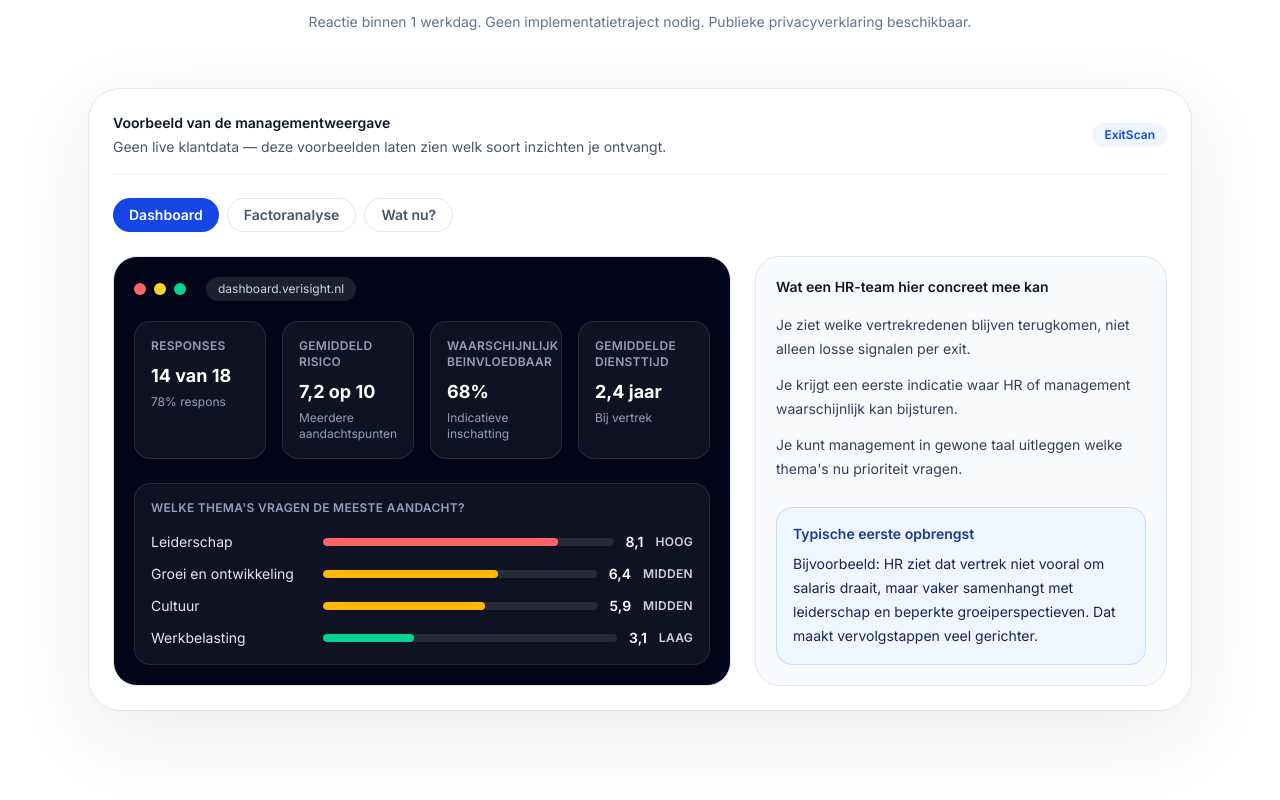
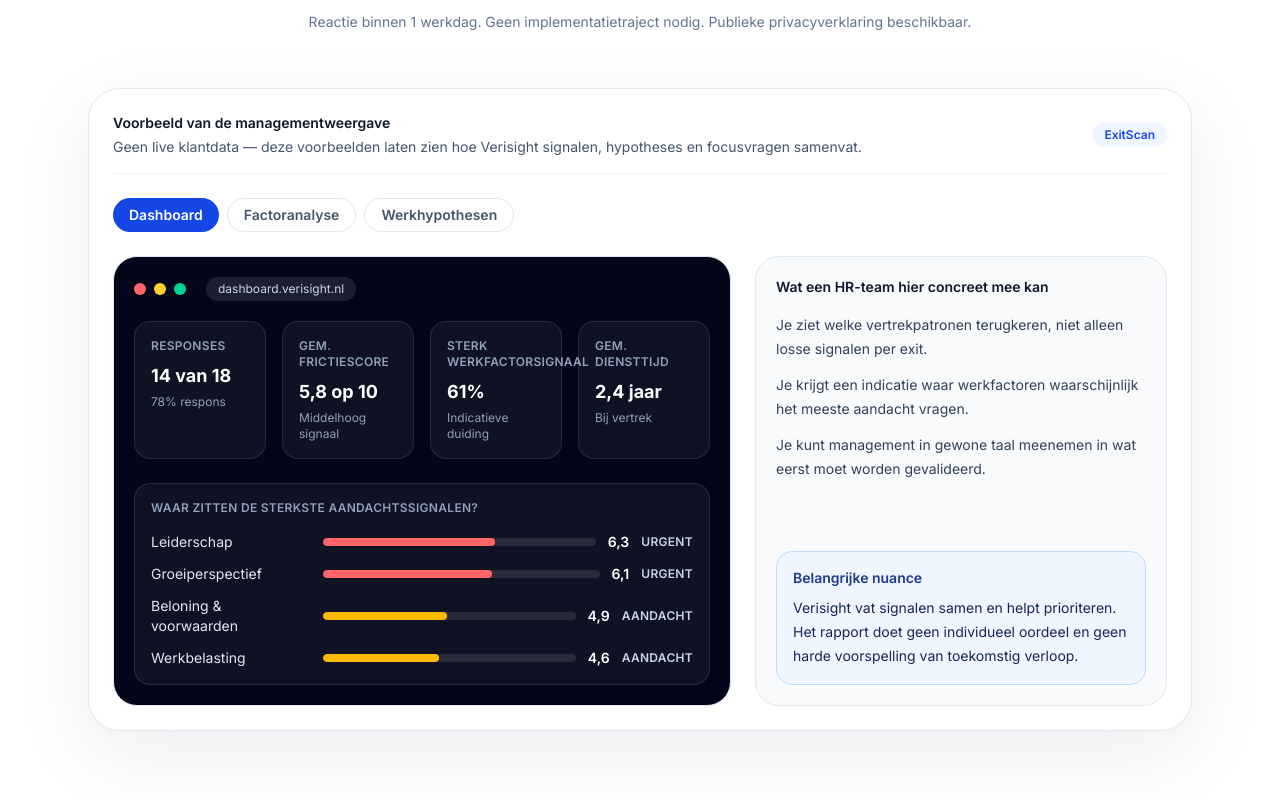
Before and after one commit to larshengel08-lang/VerisightSaaS, a Next.js app in the folder frontend/: page / in a window 1280 px wide. Shown: the part 1020-1820 px from the top of the page. Built offline with nearby package versions, Linux system fonts and the light colour scheme.

Commit message:
Align marketing preview with report methodology

```diff
--- a/frontend/app/page.tsx
+++ b/frontend/app/page.tsx
@@ -161,7 +161,7 @@ export default function LandingPage() {
               <div className="flex items-center justify-between gap-3 border-b border-slate-100 pb-4">
                 <div>
                   <p className="text-sm font-semibold text-slate-900">Voorbeeld van de managementweergave</p>
-                  <p className="mt-1 text-sm text-slate-600">Geen live klantdata — deze voorbeelden laten zien welk soort inzichten je ontvangt.</p>
+                  <p className="mt-1 text-sm text-slate-600">Geen live klantdata — deze voorbeelden laten zien hoe Verisight signalen, hypotheses en focusvragen samenvat.</p>
                 </div>
                 <span className="rounded-full bg-blue-50 px-3 py-1 text-xs font-semibold text-blue-700">ExitScan</span>
               </div>
@@ -208,7 +208,7 @@ export default function LandingPage() {
           </div>
           <div className="mt-8 rounded-3xl border border-blue-200 bg-blue-50 p-8">
             <p className="text-sm font-semibold uppercase tracking-wide text-blue-900">Waarom de businesscase vaak snel klopt</p>
-            <p className="mt-3 max-w-4xl text-base leading-8 text-blue-950">Stel: een organisatie met 300 medewerkers heeft jaarlijks 30 exits. Als vervanging, inwerken en productiviteitsverlies per vertrek al snel enkele duizenden euro&apos;s kosten, hoeft je maar beperkt beter te begrijpen waar uitstroom beinvloedbaar is om de trajectprijs terug te verdienen.</p>
+            <p className="mt-3 max-w-4xl text-base leading-8 text-blue-950">Stel: een organisatie met 300 medewerkers heeft jaarlijks 30 exits. Als vervanging, inwerken en productiviteitsverlies per vertrek al snel enkele duizenden euro&apos;s kosten, hoeft je maar beperkt beter te begrijpen waar werkfactoren waarschijnlijk meespelen om de trajectprijs terug te verdienen.</p>
             <p className="mt-3 max-w-4xl text-sm leading-7 text-blue-900">Verisight verkoopt geen garantie op minder verloop, maar wel een snellere en stevigere basis om gerichter te beslissen waar je moet ingrijpen.</p>
           </div>
         </section>
--- a/frontend/components/marketing/preview-slider.tsx
+++ b/frontend/components/marketing/preview-slider.tsx
@@ -2,9 +2,7 @@
 
 import { useState } from 'react'
 
-const SLIDES = ['Dashboard', 'Factoranalyse', 'Wat nu?'] as const
-
-// ── Slide 1: Management dashboard ───────────────────────────────────────────
+const SLIDES = ['Dashboard', 'Factoranalyse', 'Werkhypothesen'] as const
 
 function DashboardSlide() {
   return (
@@ -19,9 +17,9 @@ function DashboardSlide() {
         <div className="grid gap-4 sm:grid-cols-4">
           {[
             ['Responses', '14 van 18', '78% respons'],
-            ['Gemiddeld risico', '7,2 op 10', 'Meerdere aandachtspunten'],
-            ['Waarschijnlijk beinvloedbaar', '68%', 'Indicatieve inschatting'],
-            ['Gemiddelde diensttijd', '2,4 jaar', 'Bij vertrek'],
+            ['Gem. frictiescore', '5,8 op 10', 'Middelhoog signaal'],
+            ['Sterk werkfactorsignaal', '61%', 'Indicatieve duiding'],
+            ['Gem. diensttijd', '2,4 jaar', 'Bij vertrek'],
           ].map(([label, value, detail]) => (
             <div key={label} className="rounded-2xl border border-white/10 bg-white/5 p-4">
               <p className="text-xs font-semibold uppercase tracking-wide text-slate-400">{label}</p>
@@ -31,13 +29,13 @@ function DashboardSlide() {
           ))}
         </div>
         <div className="mt-6 rounded-2xl border border-white/10 bg-white/5 p-4">
-          <p className="text-xs font-semibold uppercase tracking-wide text-slate-400">Welke thema&apos;s vragen de meeste aandacht?</p>
+          <p className="text-xs font-semibold uppercase tracking-wide text-slate-400">Waar zitten de sterkste aandachtssignalen?</p>
           <div className="mt-4 space-y-3">
             {[
-              ['Leiderschap', '8,1', 'Hoog', '81%', 'bg-red-400'],
-              ['Groei en ontwikkeling', '6,4', 'Midden', '64%', 'bg-amber-400'],
-              ['Cultuur', '5,9', 'Midden', '59%', 'bg-amber-400'],
-              ['Werkbelasting', '3,1', 'Laag', '31%', 'bg-emerald-400'],
+              ['Leiderschap', '6,3', 'Urgent', '63%', 'bg-red-400'],
+              ['Groeiperspectief', '6,1', 'Urgent', '61%', 'bg-red-400'],
+              ['Beloning & voorwaarden', '4,9', 'Aandacht', '49%', 'bg-amber-400'],
+              ['Werkbelasting', '4,6', 'Aandacht', '46%', 'bg-amber-400'],
             ].map(([label, value, band, width, color]) => (
               <div key={label} className="grid grid-cols-[minmax(0,10rem)_1fr_auto_auto] items-center gap-3">
                 <span className="text-sm text-slate-200">{label}</span>
@@ -55,15 +53,15 @@ function DashboardSlide() {
         <div>
           <p className="text-sm font-semibold text-slate-900">Wat een HR-team hier concreet mee kan</p>
           <ul className="mt-4 space-y-3 text-sm leading-6 text-slate-700">
-            <li>Je ziet welke vertrekredenen blijven terugkomen, niet alleen losse signalen per exit.</li>
-            <li>Je krijgt een eerste indicatie waar HR of management waarschijnlijk kan bijsturen.</li>
-            <li>Je kunt management in gewone taal uitleggen welke thema&apos;s nu prioriteit vragen.</li>
+            <li>Je ziet welke vertrekpatronen terugkeren, niet alleen losse signalen per exit.</li>
+            <li>Je krijgt een indicatie waar werkfactoren waarschijnlijk het meeste aandacht vragen.</li>
+            <li>Je kunt management in gewone taal meenemen in wat eerst moet worden gevalideerd.</li>
           </ul>
         </div>
         <div className="rounded-2xl border border-blue-200 bg-blue-50 p-4">
-          <p className="text-sm font-semibold text-blue-900">Typische eerste opbrengst</p>
+          <p className="text-sm font-semibold text-blue-900">Belangrijke nuance</p>
           <p className="mt-2 text-sm leading-6 text-blue-950">
-            Bijvoorbeeld: HR ziet dat vertrek niet vooral om salaris draait, maar vaker samenhangt met leiderschap en beperkte groeiperspectieven. Dat maakt vervolgstappen veel gerichter.
+            Verisight vat signalen samen en helpt prioriteren. Het rapport doet geen individueel oordeel en geen harde voorspelling van toekomstig verloop.
           </p>
         </div>
       </div>
@@ -71,124 +69,107 @@ function DashboardSlide() {
   )
 }
 
-// ── Slide 2: Factoranalyse ───────────────────────────────────────────────────
-
 const FACTORS = [
-  { label: 'Leiderschap',          score: 8.1, band: 'URGENT',   color: 'bg-red-500',     text: 'text-red-700',     border: 'border-red-200',     bg: 'bg-red-50'     },
-  { label: 'Groei & ontwikkeling', score: 6.4, band: 'AANDACHT', color: 'bg-amber-400',   text: 'text-amber-700',   border: 'border-amber-200',   bg: 'bg-amber-50'   },
-  { label: 'Cultuur',              score: 5.9, band: 'AANDACHT', color: 'bg-amber-400',   text: 'text-amber-700',   border: 'border-amber-200',   bg: 'bg-amber-50'   },
-  { label: 'Compensatie',          score: 4.2, band: 'NEUTRAAL', color: 'bg-blue-400',    text: 'text-blue-700',    border: 'border-blue-200',    bg: 'bg-blue-50'    },
-  { label: 'Werkbelasting',        score: 3.1, band: 'STERK',    color: 'bg-emerald-500', text: 'text-emerald-700', border: 'border-emerald-200', bg: 'bg-emerald-50' },
-  { label: 'Rolhelderheid',        score: 4.6, band: 'NEUTRAAL', color: 'bg-blue-400',    text: 'text-blue-700',    border: 'border-blue-200',    bg: 'bg-blue-50'    },
+  { label: 'Leiderschap', score: 4.7, signal: 6.3, band: 'URGENT', color: 'bg-red-500', text: 'text-red-700', border: 'border-red-200', bg: 'bg-red-50' },
+  { label: 'Groeiperspectief', score: 4.9, signal: 6.1, band: 'URGENT', color: 'bg-red-500', text: 'text-red-700', border: 'border-red-200', bg: 'bg-red-50' },
+  { label: 'Psychologische veiligheid', score: 5.6, signal: 5.4, band: 'AANDACHT', color: 'bg-amber-400', text: 'text-amber-700', border: 'border-amber-200', bg: 'bg-amber-50' },
+  { label: 'Beloning & voorwaarden', score: 6.1, signal: 4.9, band: 'AANDACHT', color: 'bg-amber-400', text: 'text-amber-700', border: 'border-amber-200', bg: 'bg-amber-50' },
+  { label: 'Werkbelasting', score: 6.4, signal: 4.6, band: 'AANDACHT', color: 'bg-amber-400', text: 'text-amber-700', border: 'border-amber-200', bg: 'bg-amber-50' },
+  { label: 'Rolhelderheid', score: 7.1, signal: 3.9, band: 'OK', color: 'bg-emerald-500', text: 'text-emerald-700', border: 'border-emerald-200', bg: 'bg-emerald-50' },
 ] as const
 
 function FactorSlide() {
   return (
     <div className="space-y-4">
       <div className="rounded-2xl border border-slate-100 bg-slate-50 px-5 py-3">
-        <p className="text-xs font-semibold uppercase tracking-[0.2em] text-slate-500">Uit het managementrapport — Organisatiefactoren</p>
-        <p className="mt-1 text-sm text-slate-700">Scores op schaal 1–10. Een hogere score wijst op een sterkere bijdrage aan vertrekrisico.</p>
+        <p className="text-xs font-semibold uppercase tracking-[0.2em] text-slate-500">Uit het managementrapport - Organisatiefactoren</p>
+        <p className="mt-1 text-sm text-slate-700">
+          Per factor zie je de ervaren belevingsscore en de signaalwaarde. Die signaalwaarde helpt bepalen waar een gesprek of verdieping het meeste oplevert.
+        </p>
       </div>
       <div className="grid gap-3 sm:grid-cols-2 lg:grid-cols-3">
-        {FACTORS.map(({ label, score, band, color, text, border, bg }) => (
+        {FACTORS.map(({ label, score, signal, band, color, text, border, bg }) => (
           <div key={label} className={`rounded-2xl border p-4 ${border} ${bg}`}>
             <div className="flex items-center justify-between">
               <p className="text-sm font-semibold text-slate-900">{label}</p>
               <span className={`rounded-full px-2.5 py-0.5 text-xs font-bold ${text} border ${border}`}>{band}</span>
             </div>
-            <div className="mt-3 flex items-end gap-3">
-              <span className="text-3xl font-bold text-slate-950">{score}</span>
-              <div className="mb-1 flex-1">
-                <div className="h-2 w-full overflow-hidden rounded-full bg-white/60">
-                  <div className={`h-full rounded-full ${color}`} style={{ width: `${score * 10}%` }} />
-                </div>
+            <div className="mt-3 flex items-end justify-between gap-3">
+              <div>
+                <p className="text-xs uppercase tracking-wide text-slate-500">Belevingsscore</p>
+                <span className="text-3xl font-bold text-slate-950">{score}</span>
               </div>
+              <div className="text-right">
+                <p className="text-xs uppercase tracking-wide text-slate-500">Signaalwaarde</p>
+                <p className={`text-lg font-bold ${text}`}>{signal}</p>
+              </div>
+            </div>
+            <div className="mt-3 h-2 w-full overflow-hidden rounded-full bg-white/70">
+              <div className={`h-full rounded-full ${color}`} style={{ width: `${signal * 10}%` }} />
             </div>
           </div>
         ))}
       </div>
       <div className="rounded-2xl border border-slate-200 bg-white p-4">
-        <p className="text-xs font-semibold text-slate-500">Wat dit rapport toevoegt aan alleen een dashboard</p>
+        <p className="text-xs font-semibold text-slate-500">Wat dit toevoegt aan een standaard dashboard</p>
         <p className="mt-2 text-sm leading-6 text-slate-700">
-          Per factor zie je de gemiddelde score, de risicoclassificatie en — waar relevant — een gerichte focusvraag voor het gesprek met leidinggevenden of het MT.
+          Niet alleen een top-3, maar ook nuance: factoren die dicht bij elkaar liggen worden als cluster gelezen, en de output benoemt expliciet dat dit aandachtssignalen zijn en geen harde diagnose.
         </p>
       </div>
     </div>
   )
 }
 
-// ── Slide 3: Gespreksagenda (Wat nu?) ────────────────────────────────────────
-
-function AgendaSlide() {
+function HypothesisSlide() {
   return (
     <div className="space-y-4">
       <div className="rounded-2xl border border-slate-100 bg-slate-50 px-5 py-3">
-        <p className="text-xs font-semibold uppercase tracking-[0.2em] text-slate-500">Uit het managementrapport — Wat nu?</p>
-        <p className="mt-1 text-sm text-slate-700">Op basis van de twee hoogste risicofactoren stelt Verisight een gespreksagenda op voor het MT of HR.</p>
+        <p className="text-xs font-semibold uppercase tracking-[0.2em] text-slate-500">Uit het managementrapport - Werkhypothesen</p>
+        <p className="mt-1 text-sm text-slate-700">
+          Verisight vertaalt de uitkomsten niet direct naar harde conclusies, maar naar hypothesen en focusvragen die HR of MT eerst kan toetsen.
+        </p>
       </div>
       <div className="grid gap-4 lg:grid-cols-2">
         {[
           {
-            factor: 'Leiderschap',
-            band: 'URGENT',
-            border: 'border-red-200',
-            bg: 'bg-red-50',
-            tag: 'text-red-700',
-            questions: [
-              'Herkennen leidinggevenden het beeld dat uit de scores naar voren komt?',
-              'In welke teams speelt dit het sterkst, en wat maakt dat zo?',
-              'Wat hebben medewerkers nodig van hun leidinggevende dat nu ontbreekt?',
-            ],
+            title: 'Hypothese: leiderschap vraagt verdiepende validatie',
+            body: 'Leiderschap komt terug als sterk aandachtssignaal en sluit aan op meerdere vertrekredenen. Dit wijst op een patroon dat eerst in gesprek moet worden gevalideerd.',
+            question: 'Herkennen leidinggevenden dit beeld, en in welke teams lijkt het het sterkst te spelen?',
           },
           {
-            factor: 'Groei & ontwikkeling',
-            band: 'AANDACHT',
-            border: 'border-amber-200',
-            bg: 'bg-amber-50',
-            tag: 'text-amber-700',
-            questions: [
-              'Zijn groeipaden concreet en bespreekbaar in functioneringsgesprekken?',
-              'Welke medewerkers ervaren het vaakst gebrek aan perspectief?',
-              'Wat is haalbaar binnen de huidige organisatiestructuur?',
-            ],
+            title: 'Hypothese: groeiperspectief speelt structureel mee',
+            body: 'Beperkt perspectief komt terug in zowel hoofdredenen als meespelende factoren. Dat maakt het een logisch thema om verder uit te diepen.',
+            question: 'Weten medewerkers concreet wat hun volgende stap kan zijn binnen de organisatie?',
           },
-        ].map(({ factor, band, border, bg, tag, questions }) => (
-          <div key={factor} className={`rounded-2xl border p-5 ${border} ${bg}`}>
-            <div className="flex items-center gap-3">
-              <p className="text-sm font-bold text-slate-950">{factor}</p>
-              <span className={`rounded-full border px-2 py-0.5 text-xs font-bold ${tag} ${border}`}>{band}</span>
+        ].map(({ title, body, question }) => (
+          <div key={title} className="rounded-2xl border border-blue-200 bg-blue-50 p-5">
+            <p className="text-sm font-bold text-slate-950">{title}</p>
+            <p className="mt-3 text-sm leading-6 text-slate-700">{body}</p>
+            <div className="mt-4 rounded-xl border border-white/70 bg-white/80 p-4">
+              <p className="text-xs font-semibold uppercase tracking-wide text-blue-700">Te toetsen vraag</p>
+              <p className="mt-2 text-sm leading-6 text-slate-800">{question}</p>
             </div>
-            <ul className="mt-4 space-y-2">
-              {questions.map((q) => (
-                <li key={q} className="flex gap-2 text-sm leading-6 text-slate-700">
-                  <span className="mt-1 shrink-0 text-slate-400">—</span>
-                  {q}
-                </li>
-              ))}
-            </ul>
           </div>
         ))}
       </div>
       <div className="rounded-2xl border border-blue-200 bg-blue-50 p-4">
         <p className="text-sm font-semibold text-blue-900">Vervolgstappen inbegrepen</p>
         <p className="mt-2 text-sm leading-6 text-blue-950">
-          Het rapport sluit af met concrete actiestappen en een persoonlijke toelichting op de uitkomsten door Verisight.
+          Het rapport eindigt met een gespreksagenda, beperkte set vervolgacties en duidelijke methodische nuance, zodat de output bruikbaar blijft zonder te overclaimen.
         </p>
       </div>
     </div>
   )
 }
 
-// ── Main export ──────────────────────────────────────────────────────────────
-
 export function PreviewSlider() {
   const [current, setCurrent] = useState(0)
-  const slides = [DashboardSlide, FactorSlide, AgendaSlide]
+  const slides = [DashboardSlide, FactorSlide, HypothesisSlide]
   const SlideComponent = slides[current]
 
   return (
     <div>
-      <div className="mb-6 flex gap-2">
+      <div className="mb-6 flex flex-wrap gap-2">
         {SLIDES.map((label, i) => (
           <button
             key={label}
```
